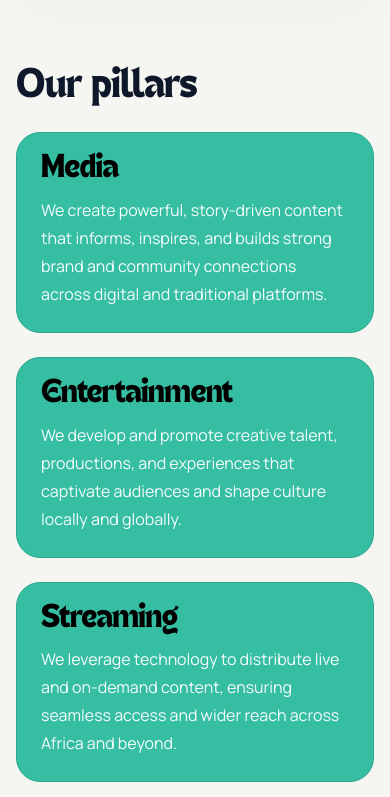
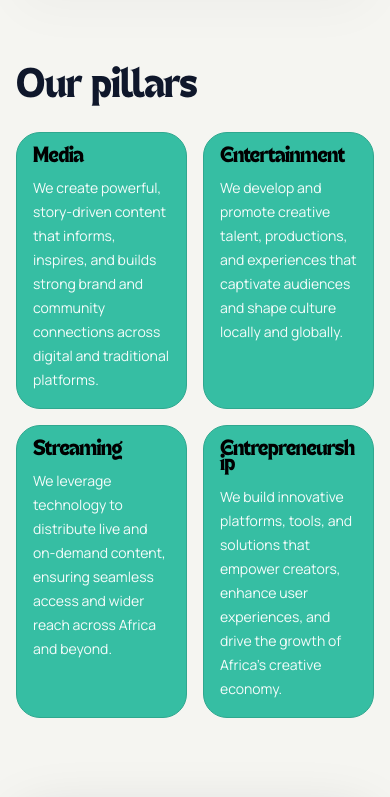
Before and after one commit to CBM-GROUP/cbmgroup-landingpage, a Next.js app: page /about in a window 390 px wide. Shown: the part 1120-1917 px from the top of the page. Built offline with nearby package versions, Linux system fonts and the light colour scheme.

Commit message:
style: improve layout and typography for pillars section

```diff
--- a/src/app/about/page.tsx
+++ b/src/app/about/page.tsx
@@ -89,11 +89,11 @@ export default function Page() {
             <h2 className="mt-3 text-3xl font-semibold tracking-[-0.05em] text-slate-900 sm:text-4xl">Our pillars</h2>
           </motion.div>
 
-          <div className="grid gap-6 md:grid-cols-2">
+          <div className="grid grid-cols-2 gap-4 sm:gap-6">
             {pillars.map((pillar) => (
-              <motion.article key={pillar.id} variants={revealVariants} className="group rounded-[1.5rem] border border-[#2fa88f] bg-[#36bea3] p-6 transition-transform duration-300 hover:-translate-y-1 hover:shadow-[0_18px_50px_rgba(15,23,42,0.08)]">
-                <h3 className="text-2xl font-bold tracking-[-0.04em] text-black">{pillar.title}</h3>
-                <p className="mt-4 text-base leading-7 text-white/95">{pillar.description}</p>
+              <motion.article key={pillar.id} variants={revealVariants} className="group rounded-[1.5rem] border border-[#2fa88f] bg-[#36bea3] p-4 transition-transform duration-300 hover:-translate-y-1 hover:shadow-[0_18px_50px_rgba(15,23,42,0.08)] sm:p-6">
+                <h3 className="break-words text-base font-bold tracking-[-0.04em] text-black sm:text-2xl">{pillar.title}</h3>
+                <p className="mt-3 text-sm leading-6 text-white/95 sm:mt-4 sm:text-base sm:leading-7">{pillar.description}</p>
               </motion.article>
             ))}
           </div>
```
